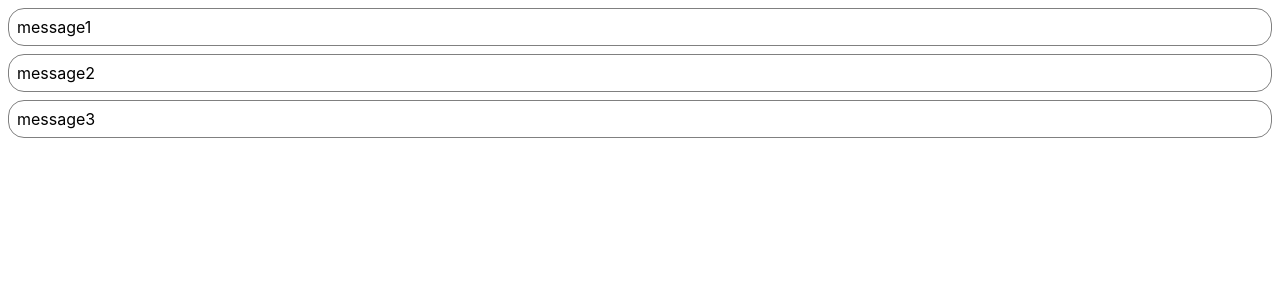
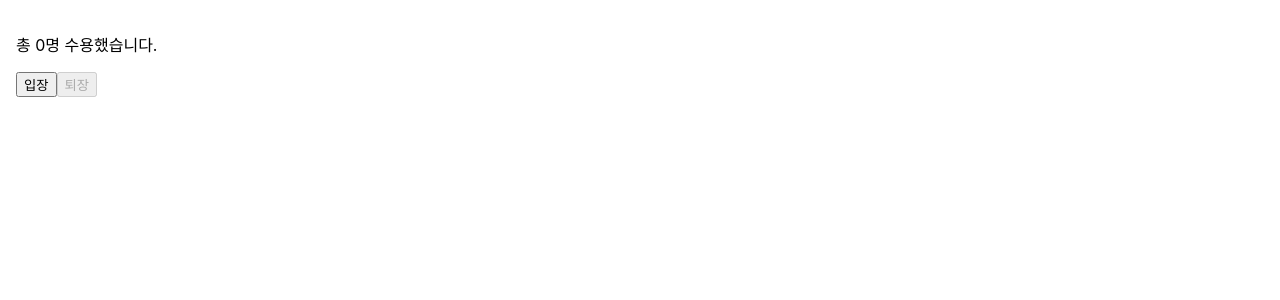
Before and after one commit to scian0204/23-React1, a React (Create React App) app: page / in a window 1280 px wide. Shown: the top 300 px of the page. Built offline with nearby package versions, Linux system fonts and the light colour scheme.

Commit message:
Add Chapter07
7주차 chapter07 실습

```diff
--- /dev/null
+++ b/src/chapter_07/Accommodate.jsx
@@ -0,0 +1,37 @@
+import React, { useState, useEffect } from 'react';
+import useCounter from './useCounter';
+
+const MAX_CAPACITY = 10;
+
+function Accommodate(props) {
+    const [isFull, setIsFull] = useState(false);
+    const [isZero, setIsZero] = useState(false); // 추가
+    const [count, increaseCount, decreaseCount] = useCounter(0);
+
+    useEffect(() => {
+        console.log("=============");
+        console.log("useEffect() is called.");
+        console.log(`isFull: ${isFull}`);
+    });
+
+    useEffect(() => {
+        setIsFull(count >= MAX_CAPACITY);
+        setIsZero(count <= 0); // 추가
+        console.log(`Current count value: ${count}`);
+    });
+
+    return (
+        <div style={{padding : 16}}>
+            <p>{`총 ${count}명 수용했습니다.`}</p>
+
+            <button onClick={increaseCount} disabled={isFull}>
+                입장
+            </button>
+            <button onClick={decreaseCount} disabled={isZero/*추가*/}>퇴장</button>
+
+            {isFull && <p style={{ color: "red" }}>정원이 가득찼습니다.</p>}
+        </div>
+    );
+}
+
+export default Accommodate;
--- /dev/null
+++ b/src/chapter_07/useCounter.jsx
@@ -0,0 +1,12 @@
+import React, { useState } from 'react';
+
+function useCounter(initialValue) {
+    const [count, setCount] = useState(initialValue);
+
+    const increaseCount = () => setCount((count) => count + 1);
+    const decreaseCount = () => setCount((count) => Math.max(count - 1, 0));
+
+    return [count, increaseCount, decreaseCount];
+}
+
+export default useCounter;
--- a/src/index.js
+++ b/src/index.js
@@ -2,7 +2,7 @@
 import ReactDOM from 'react-dom/client';
 import './index.css';
 import reportWebVitals from './reportWebVitals';
-import NotificationList from './chapter_06/NotificationList';
+import Accommodate from './chapter_07/Accommodate';
 
 const root = ReactDOM.createRoot(document.getElementById('root'));
 // setInterval(()=>{
@@ -10,7 +10,8 @@
   <React.StrictMode>
     {/* <Clock /> */}
     {/* <App /> */}
-    <NotificationList />
+    {/* <NotificationList /> */}
+    <Accommodate />
   </React.StrictMode>
 );
 // }, 1000);
```
